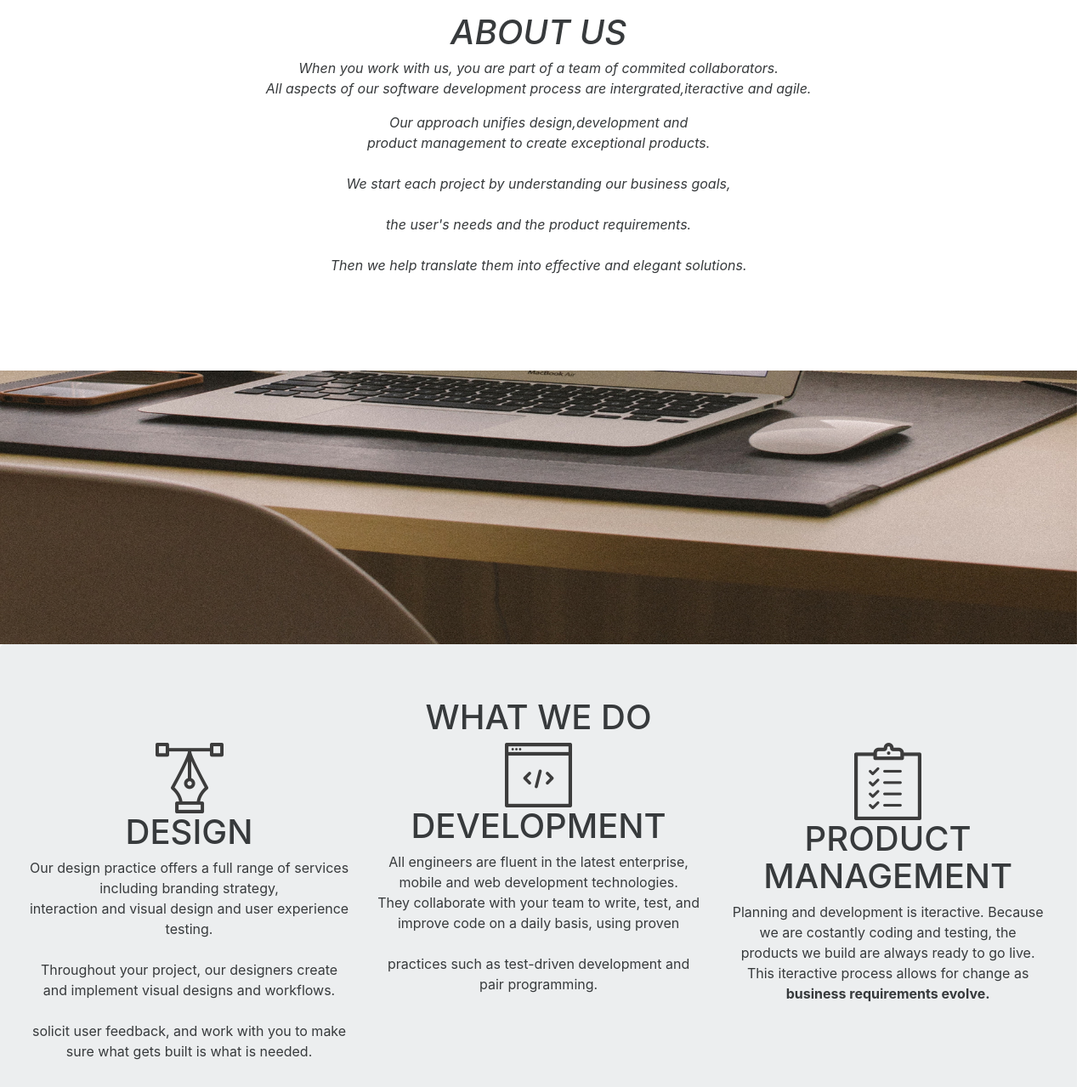
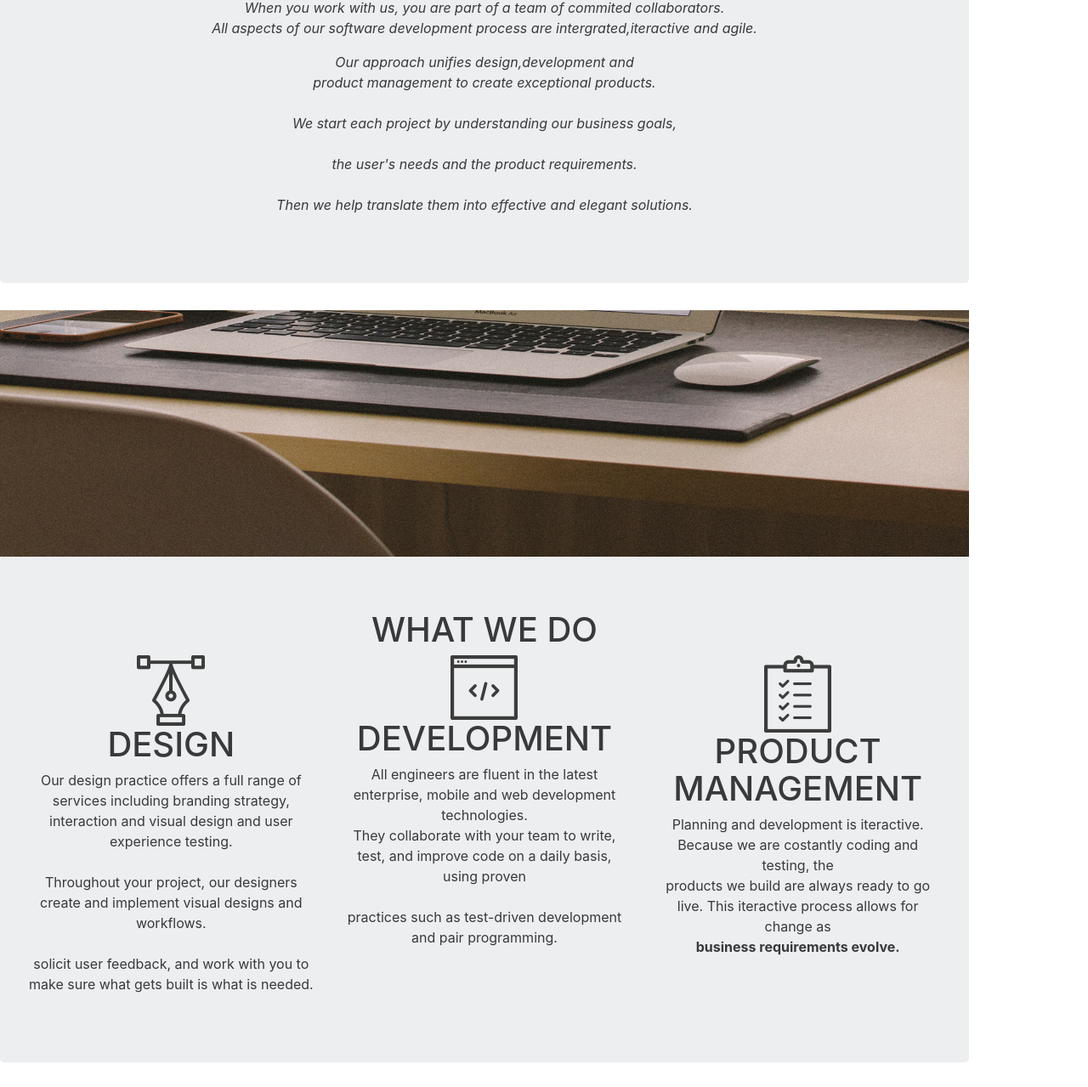
Before and after one commit to cliffgor/test-1, a plain HTML site: page index.html in a window 1280 px wide. Shown: the part 755-2034 px from the top of the page at 85% size. Drawn offline with Linux system fonts and the light colour scheme.

Commit message:
modified index.html

```diff
--- a/css/styles.css
+++ b/css/styles.css
@@ -1,8 +1,5 @@
 #about {
     text-align: center;
-    ;
-    background-color: white;
-    opacity: 500%;
     font-style: oblique;
     left: 45%;
 }
@@ -66,6 +63,4 @@
     /* ie8 */
 }
 
-.container {
-    width: 99%;
-}
+.container {}
--- a/index.html
+++ b/index.html
@@ -40,7 +40,7 @@
             <img id="service" src="assets/backgrounds/s_image.jpg" alt="" />
         </div>
 
-        <div class="jumbotron specialjum" id="do">
+        <div class="jumbotron" id="do">
             <h1>WHAT WE DO</h1>
             <div class="row">
                 <div class="col-md-4">
```
